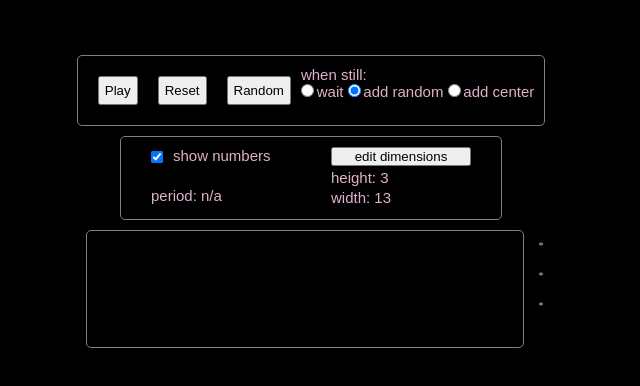
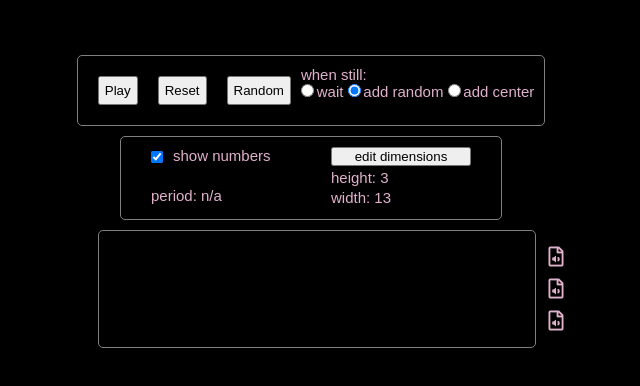
Before and after one commit to crashingbooth/react-sandpile, a React (Create React App) app: page / in a window 1280 px wide. Shown: the top 386 px of the page, without its empty margins (329-969 px from the left). Built offline with nearby package versions, Linux system fonts and the light colour scheme; no server answers.

Commit message:
add icon

```diff
--- a/public/index.html
+++ b/public/index.html
@@ -10,6 +10,10 @@
       content="Web site created using create-react-app"
     />
     <link rel="apple-touch-icon" href="%PUBLIC_URL%/logo192.png" />
+    <link
+      rel="stylesheet"
+      href="https://cdnjs.cloudflare.com/ajax/libs/font-awesome/5.14.0/css/all.min.css"
+    />
     <!--
       manifest.json provides metadata used when your web app is installed on a
       user's mobile device or desktop. See https://developers.google.com/web/fundamentals/web-app-manifest/
--- a/src/Components/SampleSelector.jsx
+++ b/src/Components/SampleSelector.jsx
@@ -6,7 +6,7 @@ const SampleSelector = () => {
 
   return (
     <div className="sample-selector">
-      <p>*</p>
+      <i class="far fa-file-audio icon"></i>
     </div>
   )
 }
--- a/src/sass/main.scss
+++ b/src/sass/main.scss
@@ -136,12 +136,11 @@ body {
   flex-direction: row;
   position: relative;
   left: $half-pile-size;
-
 }
 
 .sample-selector__wrapper {
-  margin: $section-margin;
-  padding: $section-padding;
+  margin: $section-margin 0;
+  padding: $section-padding 0;
   margin-left: auto;
 }
 
@@ -150,10 +149,16 @@ body {
   height: $pile-size;
   width: $pile-size;
 
-  p {
+  .icon {
+    display: flex;
+    flex-direction: column;
+    justify-content: center;
+    height: $pile-size;
+    width: $pile-size;
+    font-size: 2rem;
     color: $color-5;
-    margin: 0 auto;
-
+    text-align: center;
+    margin: 2px 0 ;
   }
 }
 
```
Also changed, not shown: src/logo.svg (deleted).
